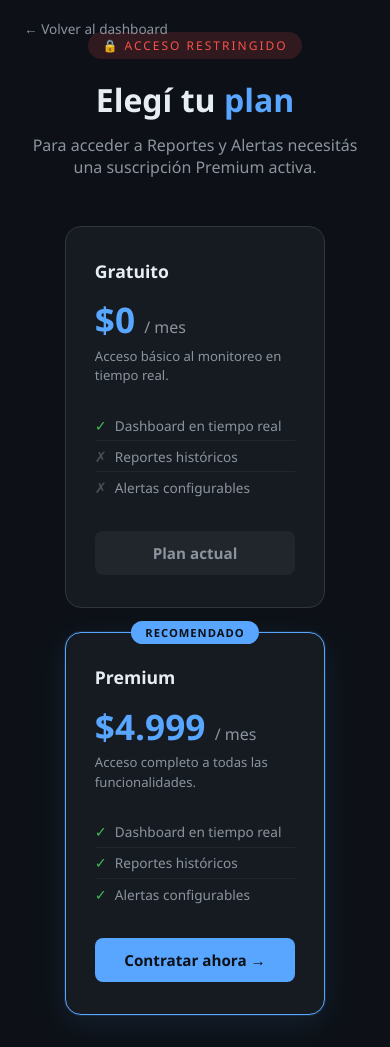
After one commit to Marianoigna/Monitorea, a Django app: page /suscripciones/planes/ in a window 390 px wide. The commit adds this page. Run offline with Django 5.2, Linux system fonts and the light colour scheme; the visitor is signed in with stand-in values (Sample User, id 1).

Commit message:
feat: landing page, hamburger menu, premium access control + MercadoPago Checkout Pro
- Add public landing page at / (dark theme, feature cards, login button)
- Move dashboard to /dashboard/ (requires login)
- Add hamburger sidebar menu: Dashboard, Reportes, Alertas, Logout
- Add @requiere_premium decorator redirecting to /suscripciones/planes/
- Add /suscripciones/planes/ with Gratuito/Premium plan cards
- Integrate MercadoPago Checkout Pro via /suscripciones/checkout-prueba/
- Remove .env.example to avoid credential confusion
- Update README: status table, full access flow diagram, updated roadmap

```diff
--- a/CORE/DASHBOARD/urls.py
+++ b/CORE/DASHBOARD/urls.py
@@ -4,7 +4,8 @@ from . import views
 app_name = 'dashboard'
 
 urlpatterns = [
-    path('', views.dashboard, name='dashboard'),
+    path('', views.landing, name='landing'),
+    path('dashboard/', views.dashboard, name='dashboard'),
     path('api/temperatura/', views.TemperaturaAPIView.as_view(), name='api_temperatura'),
     path('api/voltaje/', views.VoltajeAPIView.as_view(), name='api_voltaje'),
 ]
--- a/CORE/MONITOREA/settings.py
+++ b/CORE/MONITOREA/settings.py
@@ -13,8 +13,13 @@ https://docs.djangoproject.com/en/6.0/ref/settings/
 import os
 from pathlib import Path
 
+from dotenv import load_dotenv
+
 # Build paths inside the project like this: BASE_DIR / 'subdir'.
 BASE_DIR = Path(__file__).resolve().parent.parent
+
+# Cargar variables del archivo .env (ubicado en la raíz del repo, un nivel arriba de CORE/)
+load_dotenv(BASE_DIR.parent / '.env')
 
 
 # Quick-start development settings - unsuitable for production
--- a/CORE/SUSCRIPCIONES/decorators.py
+++ b/CORE/SUSCRIPCIONES/decorators.py
@@ -37,6 +37,6 @@ def requiere_premium(view_func):
             'Esta sección requiere una suscripción premium activa. '
             'Activá tu plan para acceder a reportes y alertas.',
         )
-        return redirect('dashboard:dashboard')
+        return redirect('suscripciones:planes')
 
     return wrapper
--- /dev/null
+++ b/CORE/SUSCRIPCIONES/templates/SUSCRIPCIONES/planes.html
@@ -0,0 +1,242 @@
+<!DOCTYPE html>
+<html lang="es">
+<head>
+  <meta charset="UTF-8">
+  <meta name="viewport" content="width=device-width, initial-scale=1.0">
+  <title>Monitorea — Planes</title>
+  <style>
+    * { box-sizing: border-box; margin: 0; padding: 0; }
+
+    body {
+      font-family: 'Segoe UI', sans-serif;
+      background: #0d1117;
+      color: #e6edf3;
+      min-height: 100vh;
+      display: flex;
+      flex-direction: column;
+      align-items: center;
+      justify-content: center;
+      padding: 2rem;
+      text-align: center;
+    }
+
+    .back-link {
+      position: fixed;
+      top: 1.2rem;
+      left: 1.5rem;
+      font-size: 0.85rem;
+      color: #8b949e;
+      text-decoration: none;
+      display: flex;
+      align-items: center;
+      gap: 0.4rem;
+      transition: color 0.2s;
+    }
+    .back-link:hover { color: #e6edf3; }
+
+    .badge {
+      display: inline-block;
+      background: rgba(248,81,73,0.15);
+      color: #f85149;
+      font-size: 0.75rem;
+      letter-spacing: 2px;
+      text-transform: uppercase;
+      padding: 0.3rem 0.9rem;
+      border-radius: 20px;
+      margin-bottom: 1.2rem;
+    }
+
+    h1 {
+      font-size: 2rem;
+      font-weight: 700;
+      margin-bottom: 0.8rem;
+    }
+
+    h1 span { color: #58a6ff; }
+
+    .subtitle {
+      font-size: 1rem;
+      color: #8b949e;
+      margin-bottom: 3rem;
+      max-width: 480px;
+    }
+
+    .plans-grid {
+      display: flex;
+      gap: 1.5rem;
+      flex-wrap: wrap;
+      justify-content: center;
+    }
+
+    .plan-card {
+      background: #161b22;
+      border: 1px solid #30363d;
+      border-radius: 16px;
+      padding: 2rem 1.8rem;
+      width: 260px;
+      text-align: left;
+      position: relative;
+    }
+
+    .plan-card.premium {
+      border-color: #58a6ff;
+      box-shadow: 0 0 0 1px #58a6ff22, 0 8px 32px rgba(88,166,255,0.1);
+    }
+
+    .plan-badge {
+      position: absolute;
+      top: -12px;
+      left: 50%;
+      transform: translateX(-50%);
+      background: #58a6ff;
+      color: #0d1117;
+      font-size: 0.7rem;
+      font-weight: 700;
+      letter-spacing: 1px;
+      text-transform: uppercase;
+      padding: 0.25rem 0.9rem;
+      border-radius: 20px;
+      white-space: nowrap;
+    }
+
+    .plan-name {
+      font-size: 1.1rem;
+      font-weight: 700;
+      margin-bottom: 0.3rem;
+      color: #e6edf3;
+    }
+
+    .plan-price {
+      font-size: 2.2rem;
+      font-weight: 700;
+      color: #58a6ff;
+      margin: 0.8rem 0 0.2rem;
+    }
+
+    .plan-price span {
+      font-size: 1rem;
+      color: #8b949e;
+      font-weight: 400;
+    }
+
+    .plan-desc {
+      font-size: 0.82rem;
+      color: #8b949e;
+      margin-bottom: 1.5rem;
+      line-height: 1.5;
+    }
+
+    .plan-features {
+      list-style: none;
+      margin-bottom: 1.8rem;
+    }
+
+    .plan-features li {
+      font-size: 0.85rem;
+      color: #8b949e;
+      padding: 0.35rem 0;
+      display: flex;
+      align-items: center;
+      gap: 0.5rem;
+      border-bottom: 1px solid #21262d;
+    }
+
+    .plan-features li:last-child { border-bottom: none; }
+
+    .plan-features li .check { color: #3fb950; font-size: 0.9rem; }
+    .plan-features li .cross { color: #484f58; font-size: 0.9rem; }
+
+    .btn-plan {
+      display: block;
+      width: 100%;
+      text-align: center;
+      padding: 0.75rem;
+      border-radius: 8px;
+      font-weight: 700;
+      font-size: 0.95rem;
+      text-decoration: none;
+      transition: background 0.2s, transform 0.15s;
+      cursor: pointer;
+      border: none;
+    }
+
+    .btn-plan.free {
+      background: #21262d;
+      color: #8b949e;
+      pointer-events: none;
+    }
+
+    .btn-plan.premium-btn {
+      background: #58a6ff;
+      color: #0d1117;
+    }
+
+    .btn-plan.premium-btn:hover {
+      background: #79c0ff;
+      transform: translateY(-2px);
+    }
+
+    {% if messages %}
+    .msg-warning {
+      background: rgba(210,153,34,0.12);
+      border: 1px solid #d29922;
+      border-radius: 8px;
+      padding: 0.75rem 1.2rem;
+      font-size: 0.85rem;
+      color: #d29922;
+      margin-bottom: 2rem;
+      max-width: 520px;
+    }
+    {% endif %}
+  </style>
+</head>
+<body>
+
+  <a href="{% url 'dashboard:dashboard' %}" class="back-link">← Volver al dashboard</a>
+
+  {% if messages %}
+    {% for msg in messages %}
+      <div class="msg-warning">{{ msg }}</div>
+    {% endfor %}
+  {% endif %}
+
+  <span class="badge">🔒 Acceso restringido</span>
+
+  <h1>Elegí tu <span>plan</span></h1>
+  <p class="subtitle">Para acceder a Reportes y Alertas necesitás una suscripción Premium activa.</p>
+
+  <div class="plans-grid">
+
+    <!-- Plan Gratuito -->
+    <div class="plan-card">
+      <div class="plan-name">Gratuito</div>
+      <div class="plan-price">$0 <span>/ mes</span></div>
+      <p class="plan-desc">Acceso básico al monitoreo en tiempo real.</p>
+      <ul class="plan-features">
+        <li><span class="check">✓</span> Dashboard en tiempo real</li>
+        <li><span class="cross">✗</span> Reportes históricos</li>
+        <li><span class="cross">✗</span> Alertas configurables</li>
+      </ul>
+      <span class="btn-plan free">Plan actual</span>
+    </div>
+
+    <!-- Plan Premium -->
+    <div class="plan-card premium">
+      <div class="plan-badge">Recomendado</div>
+      <div class="plan-name">Premium</div>
+      <div class="plan-price">$4.999 <span>/ mes</span></div>
+      <p class="plan-desc">Acceso completo a todas las funcionalidades.</p>
+      <ul class="plan-features">
+        <li><span class="check">✓</span> Dashboard en tiempo real</li>
+        <li><span class="check">✓</span> Reportes históricos</li>
+        <li><span class="check">✓</span> Alertas configurables</li>
+      </ul>
+      <a href="{% url 'suscripciones:checkout_prueba' %}" class="btn-plan premium-btn">
+        Contratar ahora →
+      </a>
+    </div>
+
+  </div>
+
+</body>
+</html>
--- a/CORE/SUSCRIPCIONES/urls.py
+++ b/CORE/SUSCRIPCIONES/urls.py
@@ -4,6 +4,7 @@ from . import views
 app_name = 'suscripciones'
 
 urlpatterns = [
+    path('planes/', views.planes, name='planes'),
     # Flujo de suscripción recurrente (preapproval — se activa cuando el plan esté creado en MP)
     path('suscribirse/',    views.crear_suscripcion, name='suscribirse'),
     path('webhook/',        views.webhook,           name='webhook'),
--- a/CORE/SUSCRIPCIONES/views.py
+++ b/CORE/SUSCRIPCIONES/views.py
@@ -5,13 +5,19 @@ import mercadopago
 from django.conf import settings
 from django.contrib.auth.decorators import login_required
 from django.http import HttpResponse
-from django.shortcuts import redirect
+from django.shortcuts import redirect, render
 from django.utils import timezone
 from django.views.decorators.csrf import csrf_exempt
 from django.views.decorators.http import require_POST
 from datetime import timedelta
 
 logger = logging.getLogger(__name__)
+
+
+@login_required
+def planes(request):
+    """Página de planes — muestra las opciones de suscripción."""
+    return render(request, 'SUSCRIPCIONES/planes.html')
 
 
 @login_required
@@ -131,7 +137,6 @@ def checkout_pro_prueba(request):
             "failure": settings.MERCADOPAGO_BACK_URL + "suscripciones/pago-fallido/",
             "pending": settings.MERCADOPAGO_BACK_URL + "suscripciones/pago-pendiente/",
         },
-        "auto_return": "approved",
         "payer": {
             "email": request.user.email,
         },
```
Also changed, not shown: CORE/DASHBOARD/templates/DASHBOARD/dashboard.html (+155 -0 lines), CORE/DASHBOARD/templates/DASHBOARD/landing.html (added, +155 -0 lines), CORE/DASHBOARD/views.py (+8 -1 lines), README.md, 1 other file.
